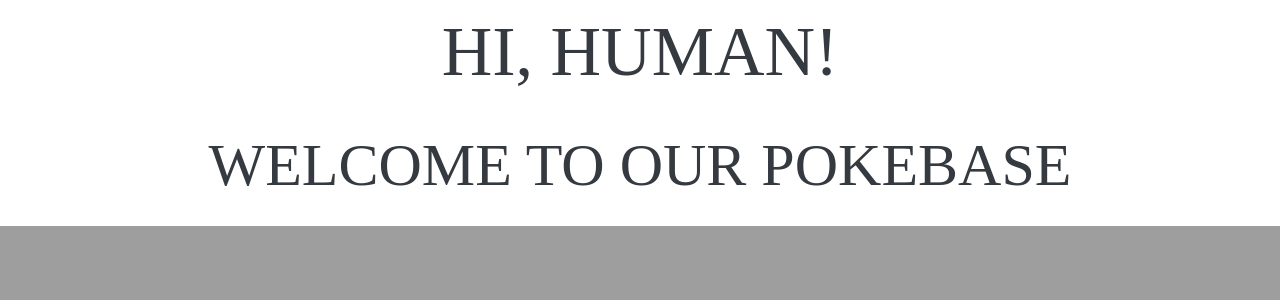
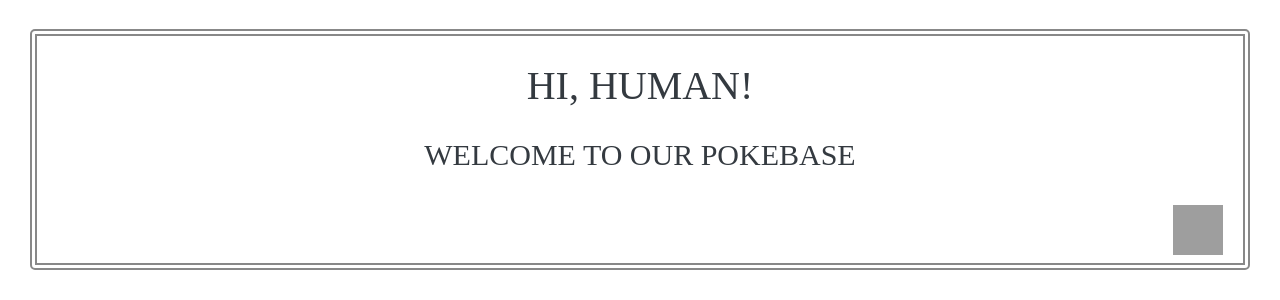
Before and after one commit to karlosA99/pokemon_data-base, a Django app: page / in a window 1280 px wide. Shown: the part 1017-1317 px from the top of the page. Before the commit the page ends 1243 px from the top, so only its background shows below. Run offline with Django 4.2, Linux system fonts and the light colour scheme; some libraries are stand-ins or nearby versions; grey boxes are pictures that could not be loaded.

Commit message:
style: dialog box with animation :)

```diff
--- a/pokemon/templates/home/index.html
+++ b/pokemon/templates/home/index.html
@@ -89,15 +89,19 @@
 
   {% endblock %}
 
-  <div align="center">
+  <div>
     <img src="https://graphicxtreme.com/wp-content/uploads/2020/04/pokemon-banner.jpg" id="banner">
-    <p class="poke" style="color:#343a40;font-size:70px;">HI, HUMAN!</p>
-    <p class="poke" style="color:#343a40; font-size: 60px;">WELCOME TO OUR POKEBASE</p>
+    <div class="dialog-panel">
+      <p class="poke" style="color:#343a40;font-size:40px;">HI, HUMAN!</p>
+      <p class="poke" style="color:#343a40; font-size: 30px;">WELCOME TO OUR POKEBASE</p>
+      <img
+        src="https://external-content.duckduckgo.com/iu/?u=https%3A%2F%2Ftse1.mm.bing.net%2Fth%3Fid%3DOIP.85x4JZd-XhpZ-XUsq9Sw1AHaHa%26pid%3DApi&f=1"
+        class="continue-symbol">
+    </div>
   </div>
 
 
 
-  <div align="center">
   <style>
     @font-face {
       font-family: 'Pokemon Classic';
@@ -133,15 +137,38 @@
     #banner {
       width: 100%;
     }
+
+    .dialog-panel {
+      border-style: double;
+      border-width: 7px;
+      border-radius: 5px;
+      margin: 30px;
+      padding: 20px;
+      text-align: center;
+      display: flex;
+      flex-wrap: nowrap;
+      justify-content: space-between;
+      align-content: flex-start;
+      flex-direction: column;
+    }
+
+    .continue-symbol {
+      width: 50px;
+      height: 50px;
+      position: relative;
+      align-self: flex-end;
+      animation: continue 2s linear infinite;
+    }
+
+    @keyframes continue {
+      0% {right: 0;top: 0px;}
+      50% {right: 0;top: 20px;}
+      100% {right: 0;top: 0px;}
+    }
   </style>
-
-
-    <div />
 
   {% block extrajs %}
   {% endblock %}
-
-
 
   <script src="https://code.jquery.com/jquery-3.2.1.slim.min.js"
     integrity="sha384-KJ3o2DKtIkvYIK3UENzmM7KCkRr/rE9/Qpg6aAZGJwFDMVNA/GpGFF93hXpG5KkN"
```
Lines whose indentation alone changed are shown as unchanged.
